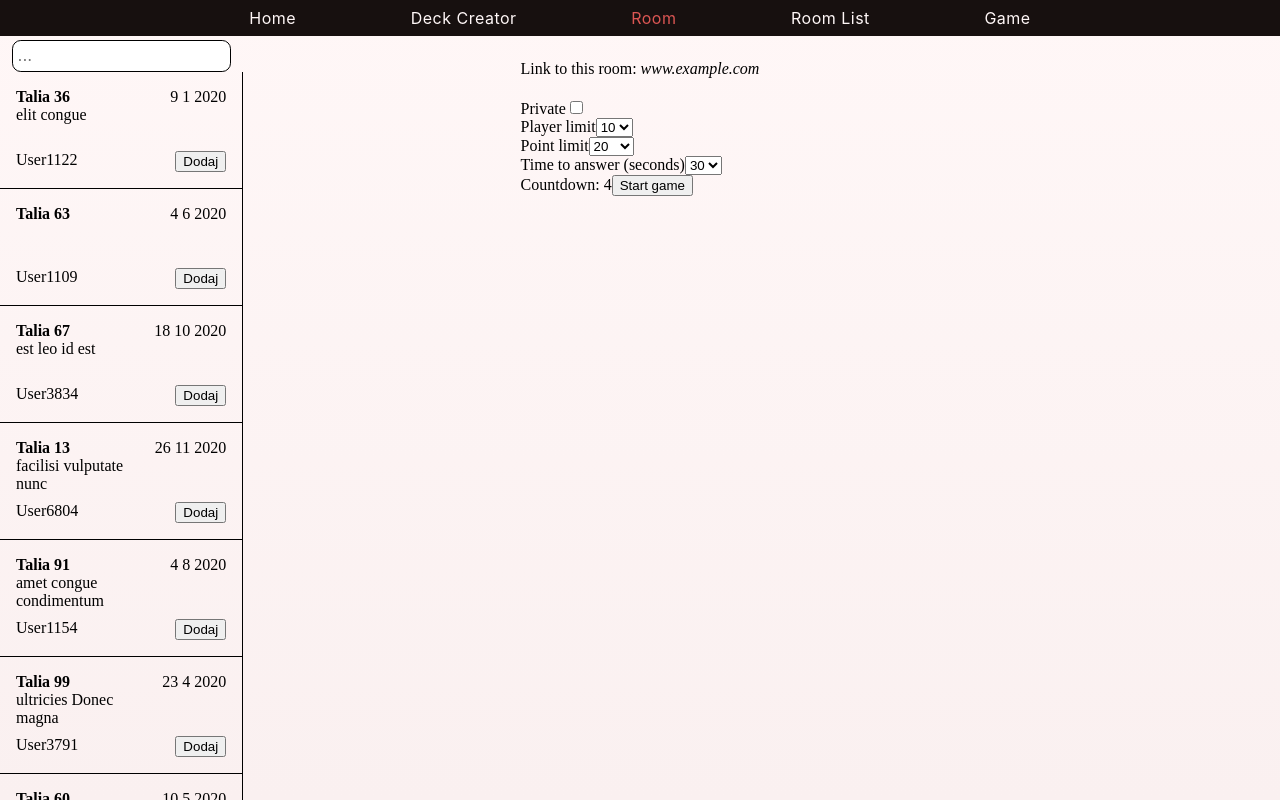
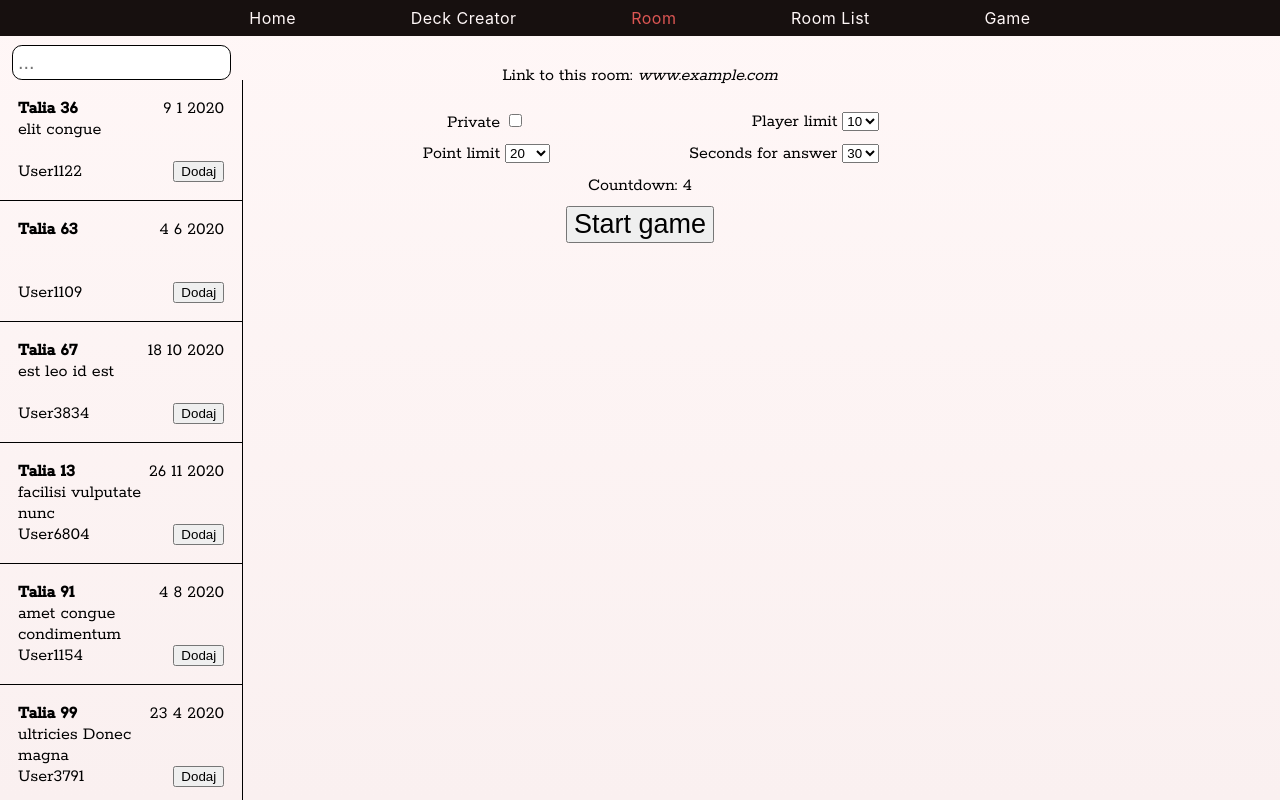
Before and after one commit to jakub-galecki/CAH, a React (Create React App) app in the folder client/: page /room in a window 1280 px wide. Built offline with nearby package versions, Linux system fonts and the light colour scheme; some icons are missing.

Commit message:
Add RoomSettings initial CSS

```diff
--- a/client/src/components/lobby/overview/roomSettings/CheckboxSetting.jsx
+++ b/client/src/components/lobby/overview/roomSettings/CheckboxSetting.jsx
@@ -11,8 +11,8 @@ const CheckboxSetting = ({ title, defaultChecked, isDisabled }) => {
   };
 
   return (
-    <div>
-      <label>{title}</label>
+    <div className="room-setting">
+      <label className="room-setting-label">{title}</label>
       <input
         type="checkbox"
         disabled={isDisabled}
--- a/client/src/components/lobby/overview/roomSettings/RoomSettings.jsx
+++ b/client/src/components/lobby/overview/roomSettings/RoomSettings.jsx
@@ -1,3 +1,5 @@
+import './roomSettings.scss';
+
 import React from 'react';
 
 import { CheckboxSetting } from './CheckboxSetting';
@@ -35,7 +37,7 @@ const RoomSettings = ({
           max={100}
         />
         <SelectNumberSetting
-          title="Time to answer (seconds)"
+          title="Seconds for answer"
           defaultValue={defaultAnswerTime}
           isDisabled={!isAdmin}
           min={15}
@@ -43,8 +45,8 @@ const RoomSettings = ({
           max={60}
         />
       </form>
-      <span>Countdown: 4</span>
-      <button>Start game</button>
+      <span className="countdown-span">Countdown: 4</span>
+      <button className="start-game-button">Start game</button>
     </div>
   );
 };
--- a/client/src/components/lobby/overview/roomSettings/SelectNumberSetting.jsx
+++ b/client/src/components/lobby/overview/roomSettings/SelectNumberSetting.jsx
@@ -27,8 +27,8 @@ const SelectNumberSetting = ({
   }
 
   return (
-    <div>
-      <label>{title}</label>
+    <div className="room-setting">
+      <label className="room-setting-label">{title}</label>
       <select
         disabled={isDisabled}
         value={value}
--- /dev/null
+++ b/client/src/components/lobby/overview/roomSettings/roomSettings.scss
@@ -0,0 +1,33 @@
+.room-settings {
+  width: 100%;
+  form {
+    display: grid;
+    grid-template-columns: 1fr 1fr;
+    grid-auto-rows: 1fr;
+    justify-items: center;
+
+    .room-setting {
+      width: 100%;
+      margin: 5px 0 5px 0;
+      .room-setting-label {
+        display: inline-block;
+        width: 60%;
+        text-align: right;
+        padding-right: 5px;
+      }
+    }
+  }
+
+  .countdown-span {
+    display: inline-block;
+    width: 100%;
+    text-align: center;
+    margin-top: 5px;
+  }
+
+  .start-game-button {
+    display: block;
+    margin: 10px auto 0 auto;
+    font-size: 1.5em;
+  }
+}
--- a/client/src/components/lobby/overview/style.scss
+++ b/client/src/components/lobby/overview/style.scss
@@ -1,2 +1,6 @@
 .overview {
+  width: 60%;
+  @media (max-width: 1500px) {
+    width: 85%;
+  }
 }
--- a/client/src/pages/lobby/style.scss
+++ b/client/src/pages/lobby/style.scss
@@ -1,4 +1,7 @@
 .lobby {
+  font-family: 'Rokkitt';
+  font-size: 18px;
+
   width: 100vw;
   height: 100vh;
   overflow-y: hidden;
```
